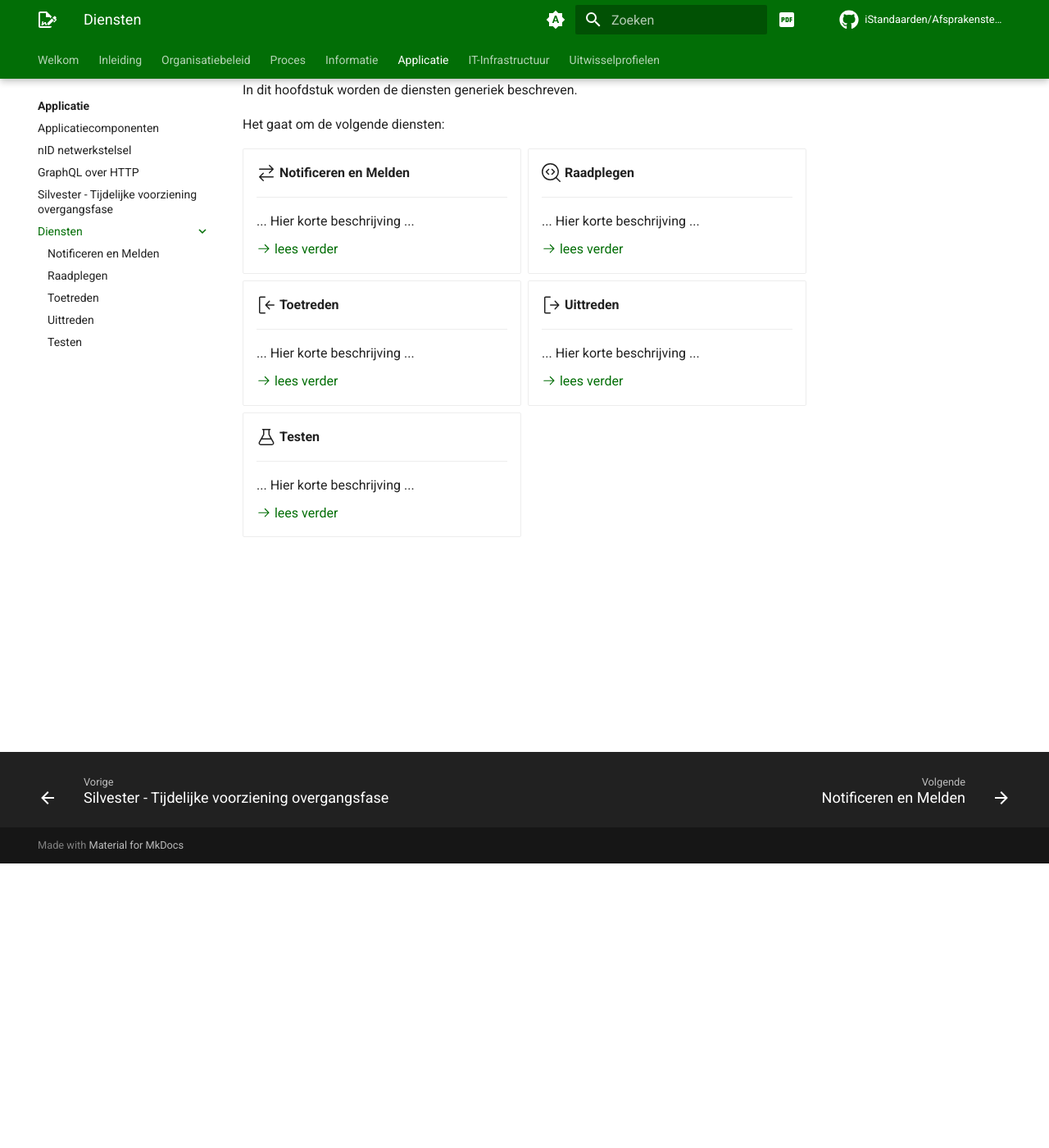
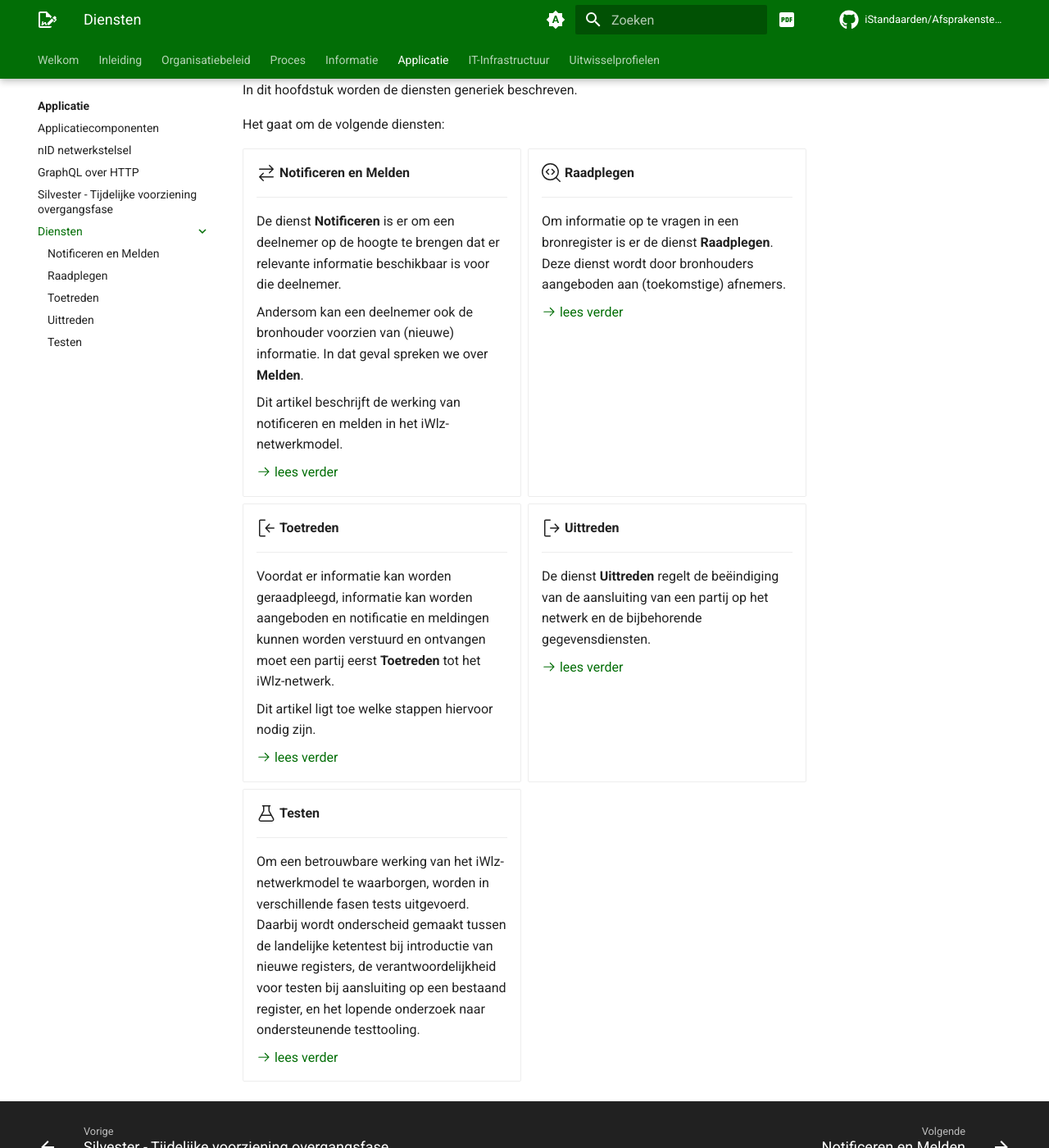
Before and after one commit to iStandaarden/Afsprakenstelsel-iWlz, an MkDocs documentation site: the page built from docs/applicatie/diensten/index.md, in a window 1280 px wide and 1400 px high, scrolled down 347 px. Shown: the whole window at 82% size. Built offline with MkDocs 1.6.1 and Material for MkDocs 9.7.7, drawn with Linux system fonts in a browser that asks for light colours; comment, search, counter and statistics services are not loaded.

Commit message:
update diensten en readme

```diff
--- a/docs/applicatie/diensten/index.md
+++ b/docs/applicatie/diensten/index.md
@@ -15,7 +15,11 @@ Het gaat om de volgende diensten:
 
     ---
 
-    ... Hier korte beschrijving ...
+    De dienst **Notificeren** is er om een deelnemer op de hoogte te brengen dat er relevante informatie beschikbaar is voor die deelnemer.
+
+    Andersom kan een deelnemer ook de bronhouder voorzien van (nieuwe) informatie. In dat geval spreken we over **Melden**.
+
+    Dit artikel beschrijft de werking van notificeren en melden in het iWlz-netwerkmodel.
 
     [:octicons-arrow-right-24: lees verder](./notificeren-en-melden.md)
 
@@ -23,7 +27,7 @@ Het gaat om de volgende diensten:
 
     ---
 
-    ... Hier korte beschrijving ...
+    Om informatie op te vragen in een bronregister is er de dienst **Raadplegen**. Deze dienst wordt door bronhouders aangeboden aan (toekomstige) afnemers.
 
     [:octicons-arrow-right-24: lees verder](./raadplegen.md)
 
@@ -31,7 +35,9 @@ Het gaat om de volgende diensten:
 
     ---
 
-    ... Hier korte beschrijving ...
+    Voordat er informatie kan worden geraadpleegd, informatie kan worden aangeboden en notificatie en meldingen kunnen worden verstuurd en ontvangen moet een partij eerst **Toetreden** tot het iWlz-netwerk.
+
+    Dit artikel ligt toe welke stappen hiervoor nodig zijn.
 
     [:octicons-arrow-right-24: lees verder](./toetreden.md)
 
@@ -39,7 +45,7 @@ Het gaat om de volgende diensten:
 
     ---
 
-    ... Hier korte beschrijving ...
+    De dienst **Uittreden** regelt de beëindiging van de aansluiting van een partij op het netwerk en de bijbehorende gegevensdiensten.
 
     [:octicons-arrow-right-24: lees verder](./uittreden.md)
 
@@ -47,7 +53,7 @@ Het gaat om de volgende diensten:
 
     ---
 
-    ... Hier korte beschrijving ...
+    Om een betrouwbare werking van het iWlz-netwerkmodel te waarborgen, worden in verschillende fasen tests uitgevoerd. Daarbij wordt onderscheid gemaakt tussen de landelijke ketentest bij introductie van nieuwe registers, de verantwoordelijkheid voor testen bij aansluiting op een bestaand register, en het lopende onderzoek naar ondersteunende testtooling.
 
     [:octicons-arrow-right-24: lees verder](./testen.md)
 </div>
```
Also changed, not shown: README.md (+7 -6 lines).
